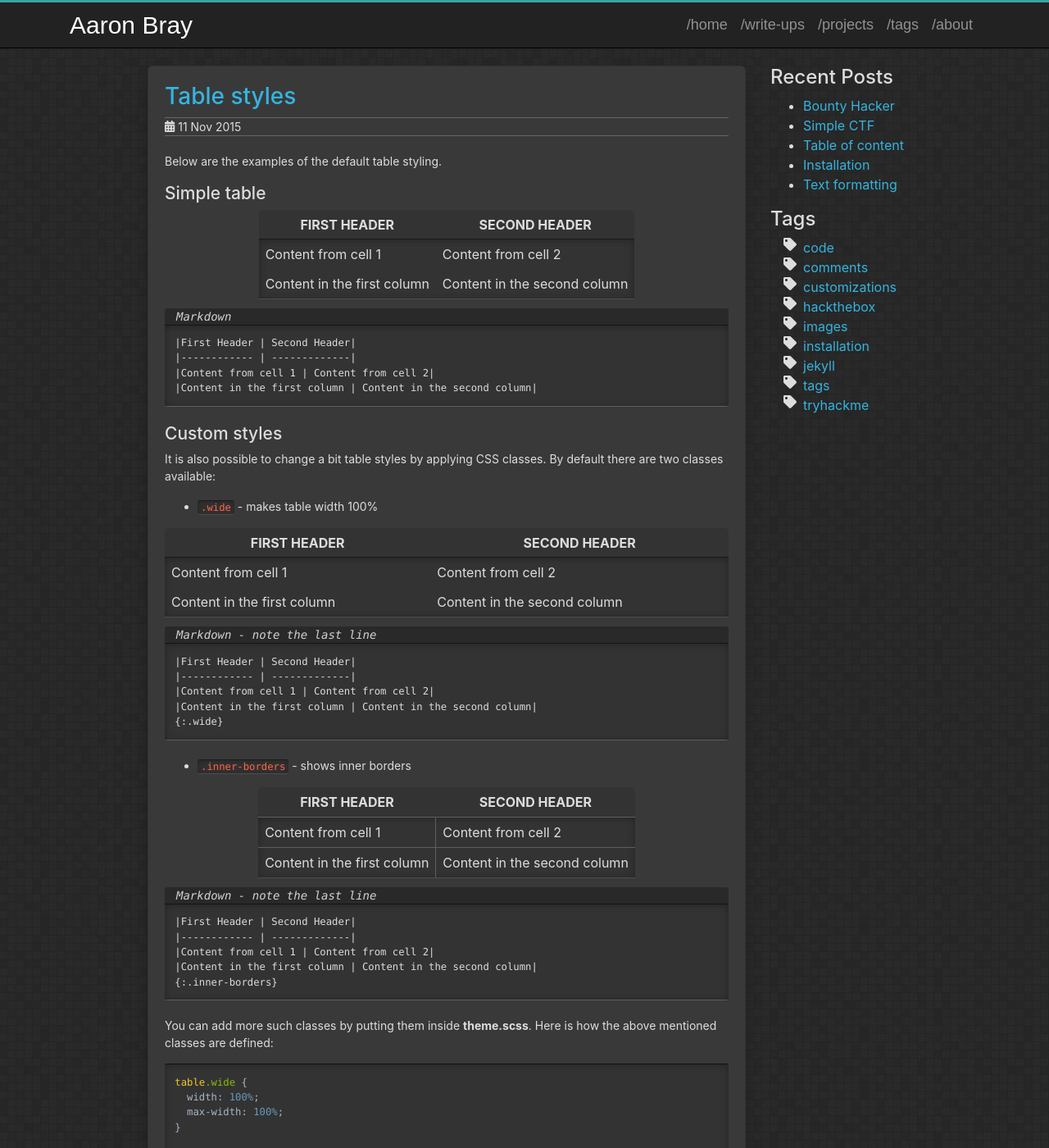
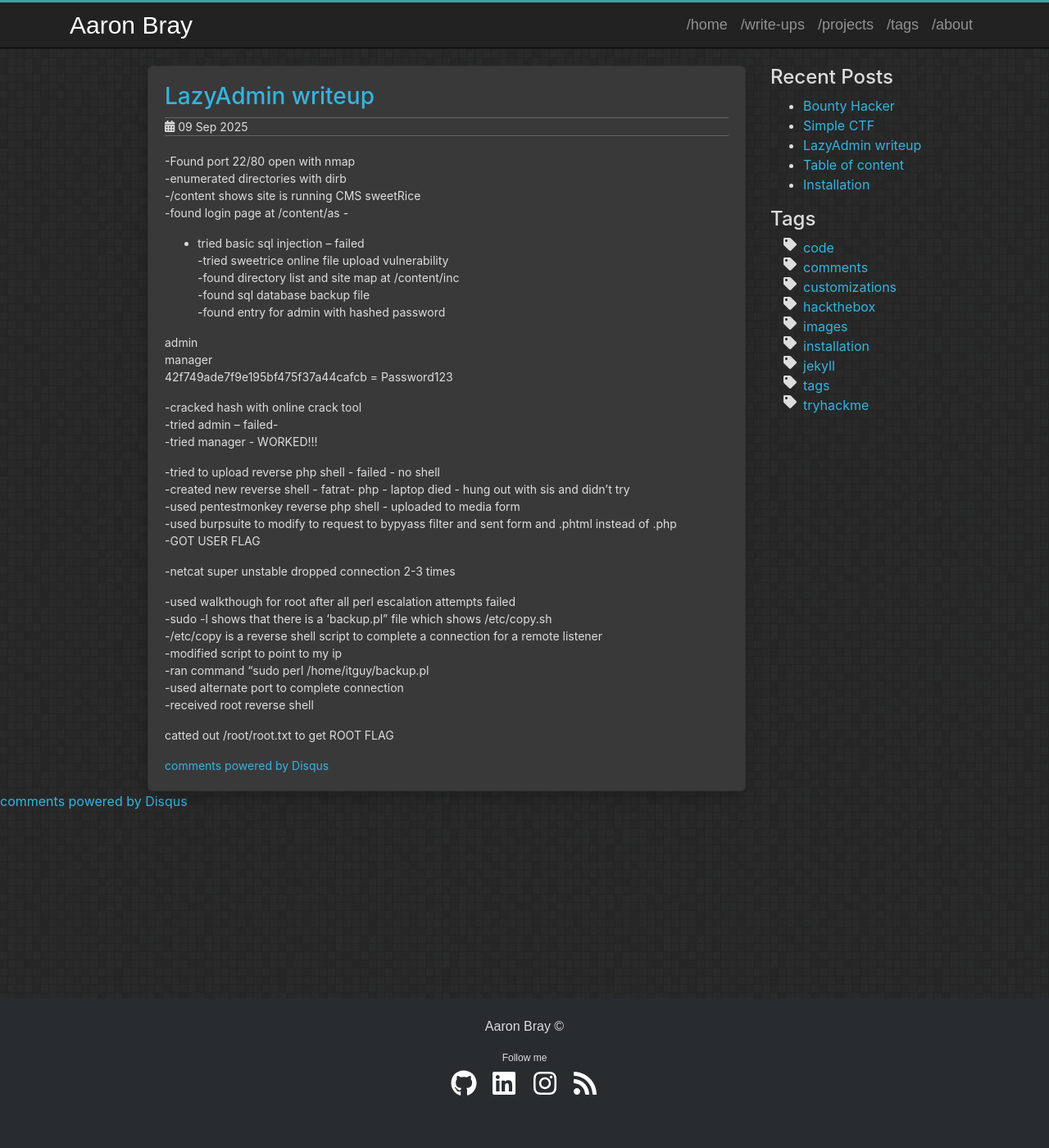
Before and after one commit to AaronBray/AaronBray.github.io, a Jekyll site: the page built from _posts/2015-11-11-table-styles.md, in a window 1280 px wide and 1400 px high. Shown: the whole window at 82% size. Built offline with Jekyll 4.4.1, drawn with Linux system fonts in a browser that asks for light colours; comment, search, counter and statistics services are not loaded; some of the changed text lies outside the part shown.

Commit message:
Update 2015-11-11-table-styles.md

```diff
--- a/_posts/2015-11-11-table-styles.md
+++ b/_posts/2015-11-11-table-styles.md
@@ -1,145 +1,45 @@
 ---
 layout: post
-title: Table styles
-date:   2015-11-11 11:07
-description: Examples of different table styles
+title: LazyAdmin writeup
+date:   2025-09-09 11:07
+description: tryhackme writeup
 comments: true
 ---
 
-Below are the examples of the default table styling.
-
-## Simple table
-
-|First Header | Second Header|
-|------------ | -------------|
-|Content from cell 1 | Content from cell 2|
-|Content in the first column | Content in the second column|
-
->Markdown
-{:.filename}
-{% highlight raw %}
-|First Header | Second Header|
-|------------ | -------------|
-|Content from cell 1 | Content from cell 2|
-|Content in the first column | Content in the second column|
-{% endhighlight %}
-
-## Custom styles
-
-It is also possible to change a bit table styles by applying CSS classes. By default there are two classes available:
-
- - `.wide` - makes table width 100%
-
-|First Header | Second Header|
-|------------ | -------------|
-|Content from cell 1 | Content from cell 2|
-|Content in the first column | Content in the second column|
-{:.wide}
-
->Markdown - note the last line
-{:.filename}
-{% highlight markdown %}
-|First Header | Second Header|
-|------------ | -------------|
-|Content from cell 1 | Content from cell 2|
-|Content in the first column | Content in the second column|
-{:.wide}
-{% endhighlight %}
-
- - `.inner-borders` - shows inner borders
-
-|First Header | Second Header|
-|------------ | -------------|
-|Content from cell 1 | Content from cell 2|
-|Content in the first column | Content in the second column|
-{:.inner-borders}
-
->Markdown - note the last line
-{:.filename}
-{% highlight raw %}
-|First Header | Second Header|
-|------------ | -------------|
-|Content from cell 1 | Content from cell 2|
-|Content in the first column | Content in the second column|
-{:.inner-borders}
-{% endhighlight %}
-
-You can add more such classes by putting them inside **theme.scss**. Here is how the above mentioned classes are defined:
-
-{% highlight scss %}
-table.wide {
-  width: 100%;
-  max-width: 100%;
-}
-
-table.inner-borders {
-  border-collapse: collapse;
-  border-style: hidden;
-  td {
-    border: 1px solid #5e5e5e;
-  }
-}
-{% endhighlight %}
 
 
-## Few more examples from kramdown [documentation](https://kramdown.gettalong.org/syntax.html#tables):
+-Found port 22/80 open with nmap
+-enumerated directories with dirb
+-/content shows site is running CMS sweetRice
+-found login page at /content/as -
+- tried basic sql injection -- failed
+-tried sweetrice online file upload vulnerability
+-found directory list and site map at /content/inc
+-found sql database backup file
+-found entry for admin with hashed password
 
-|-----------------+------------+-----------------+----------------|
-| Default aligned |Left aligned| Center aligned  | Right aligned  |
-|-----------------|:-----------|:---------------:|---------------:|
-| First body part |Second cell | Third cell      | fourth cell    |
-| Second line     |foo         | **strong**      | baz            |
-| Third line      |quux        | baz             | bar            |
-|-----------------+------------+-----------------+----------------|
-| Second body     |            |                 |                |
-| 2 line          |            |                 |                |
-|=================+============+=================+================|
-| Footer row      |            |                 |                |
-|-----------------+------------+-----------------+----------------|
+admin
+manager
+42f749ade7f9e195bf475f37a44cafcb = Password123
 
->Table header row, two table bodies and a table footer row
-{:.filename}
-{% highlight raw %}
-|-----------------+------------+-----------------+----------------|
-| Default aligned |Left aligned| Center aligned  | Right aligned  |
-|-----------------|:-----------|:---------------:|---------------:|
-| First body part |Second cell | Third cell      | fourth cell    |
-| Second line     |foo         | **strong**      | baz            |
-| Third line      |quux        | baz             | bar            |
-|-----------------+------------+-----------------+----------------|
-| Second body     |            |                 |                |
-| 2 line          |            |                 |                |
-|=================+============+=================+================|
-| Footer row      |            |                 |                |
-|-----------------+------------+-----------------+----------------|
-{% endhighlight %}
+-cracked hash with online crack tool
+-tried admin -- failed-
+-tried manager - WORKED!!!
 
----
+-tried to upload reverse php shell - failed - no shell
+-created new reverse shell - fatrat- php - laptop died - hung out with sis and didn't try
+-used pentestmonkey reverse php shell - uploaded to media form
+-used burpsuite to modify to request to bypyass filter and sent form and .phtml instead of .php
+-GOT USER FLAG
 
-|---
-| Default aligned | Left aligned | Center aligned | Right aligned
-|-|:-|:-:|-:
-| First body part | Second cell | Third cell | fourth cell
-| Second line |foo | **strong** | baz
-| Third line |quux | baz | bar
-|---
-| Second body
-| 2 line
-|===
-| Footer row
+-netcat super unstable dropped connection 2-3 times
 
->Same as above but shorter
-{:.filename}
-{% highlight raw %}
-|---
-| Default aligned | Left aligned | Center aligned | Right aligned
-|-|:-|:-:|-:
-| First body part | Second cell | Third cell | fourth cell
-| Second line |foo | **strong** | baz
-| Third line |quux | baz | bar
-|---
-| Second body
-| 2 line
-|===
-| Footer row
-{% endhighlight %}
+-used walkthough for root after all perl escalation attempts failed
+-sudo -l shows that there is a 'backup.pl" file which shows /etc/copy.sh
+-/etc/copy is a reverse shell script to complete a connection for a remote listener
+-modified script to point to my ip
+-ran command "sudo perl /home/itguy/backup.pl
+-used alternate port to complete connection
+-received root reverse shell
+
+catted out /root/root.txt to get ROOT FLAG
```
